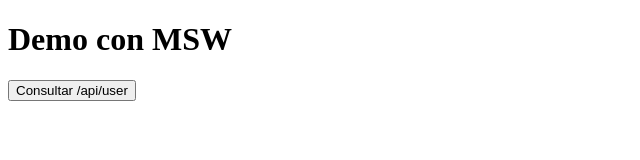
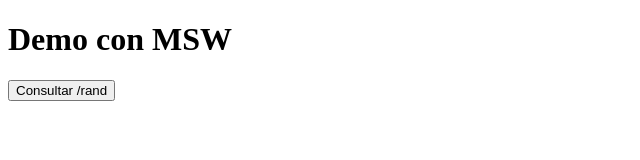
Before and after one commit to lia-fcefyn-hardware/msw-standalone-example, a plain HTML site: page index.html in a window 1280 px wide. Shown: the full height of the page, 0-640 px from the left. Drawn offline with Linux system fonts and the light colour scheme.

Commit message:
url fixed

```diff
--- a/index.html
+++ b/index.html
@@ -6,7 +6,7 @@
   </head>
   <body>
     <h1>Demo con MSW</h1>
-    <button id="fetchBtn">Consultar /api/user</button>
+    <button id="fetchBtn">Consultar /rand</button>
     <pre id="output"></pre>
 
     <!-- carga de msw -->
```
